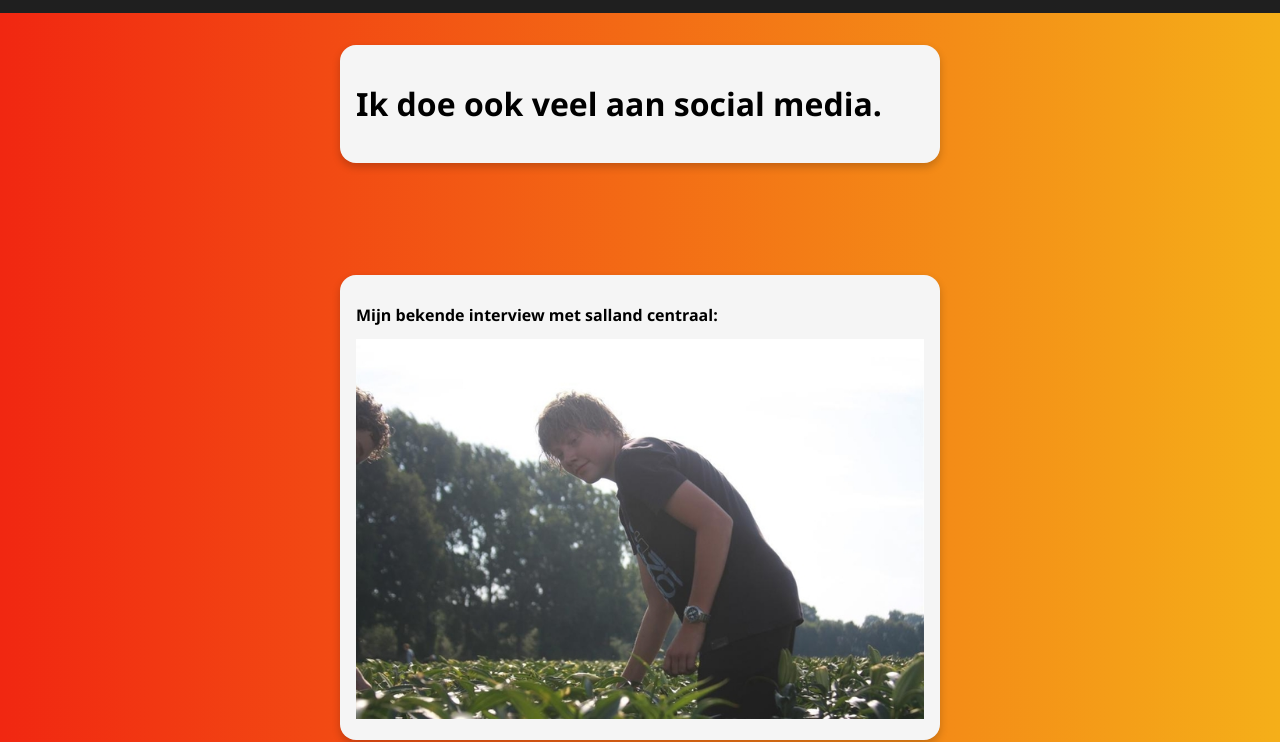
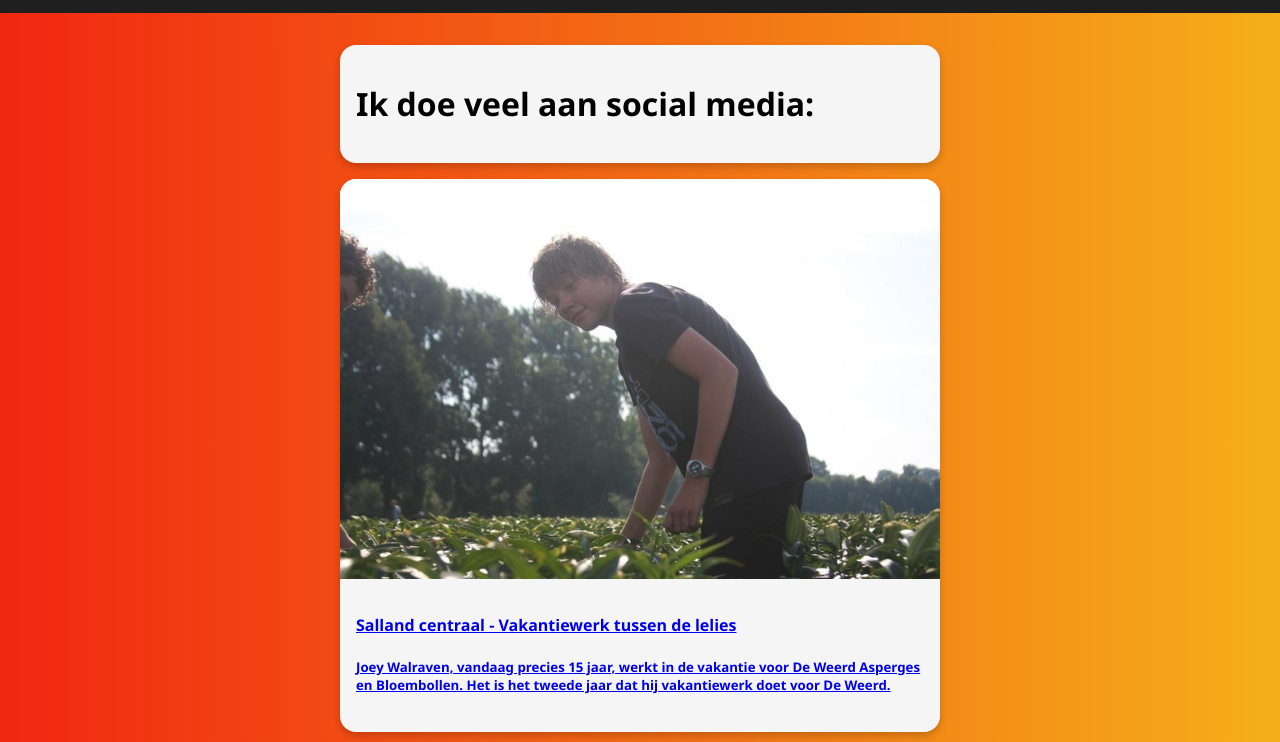
Before and after one commit to Luko-14/jwvuurwerk, a plain HTML site: page social.html in a window 1280 px wide. Shown: the part 67-809 px from the top of the page. Drawn offline with Linux system fonts and the light colour scheme.

Commit message:
link SC fix, overall padding fix

```diff
--- a/Resources/CSS/style.css
+++ b/Resources/CSS/style.css
@@ -205,7 +205,6 @@ li a:hover {
   }
 
   .responsive{
-    padding: 16px;
     width: 100%;
     height: auto;
     }
--- a/social.html
+++ b/social.html
@@ -30,24 +30,24 @@
     <div style = "padding: 0px 16px 0px 16px">
         <div class ="responsivecard" style= "margin-top: 112px; padding: 16px">
             <h1>
-                Ik doe ook veel aan social media.
+               Ik doe veel aan social media:
             </h1>
         </div>
     </div>
 
     <div style = "padding: 0px 16px 0px 16px">
-        <div class ="responsivecard" style= "margin-top: 112px; padding: 16px">
-            <h2>
-                Mijn bekende interview met salland centraal:
-            </h2>
+        <div class ="responsivecard" style= "padding: 0px">
             <a href="https://www.sallandcentraal.nl/2010/07/vakantiewerk-tussen-de-lelies/">
-                <img alt="Qries" src="Resources/IMG/bloembollen.jpg"
-                class="responsive">
-             </a>
+                <img src="Resources/IMG/bloembollen.jpg" style = "border-top-left-radius: 16px; border-top-right-radius: 16px;" class="responsive">
+                <div style = "padding: 16px" >
+                    <h2>Salland centraal - Vakantiewerk tussen de lelies</h2>
+                    <h5>Joey Walraven, vandaag precies 15 jaar, werkt in de vakantie voor De Weerd Asperges en Bloembollen. Het is het tweede jaar dat hij vakantiewerk doet voor De Weerd.</h5>
+                </div>
+            </a>
         </div>
     </div>
 
-    <div style = "padding: 0px 16px 16px 16px">
+    <div style = "padding: 0px 16px 0px 16px">
         <div class ="responsivecard" style= "padding: 16px">
             <div>
                     <p>
@@ -75,7 +75,7 @@
     </div>
 
 
-    <div style = "padding: 0px 16px 16px 16px">
+    <div style = "padding: 0px 16px 0px 16px">
         <div class ="responsivecard" style= "padding: 16px">
             <div>
                     <p>
```
